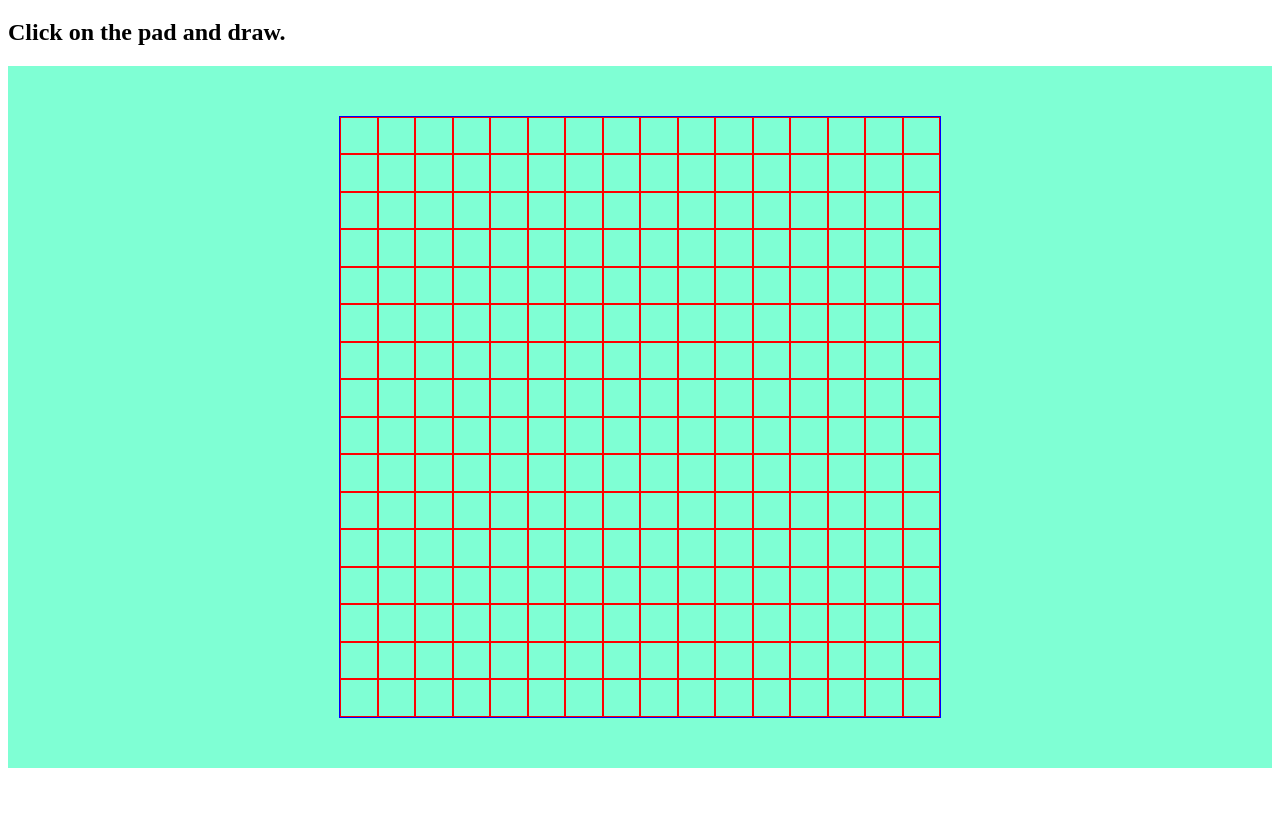
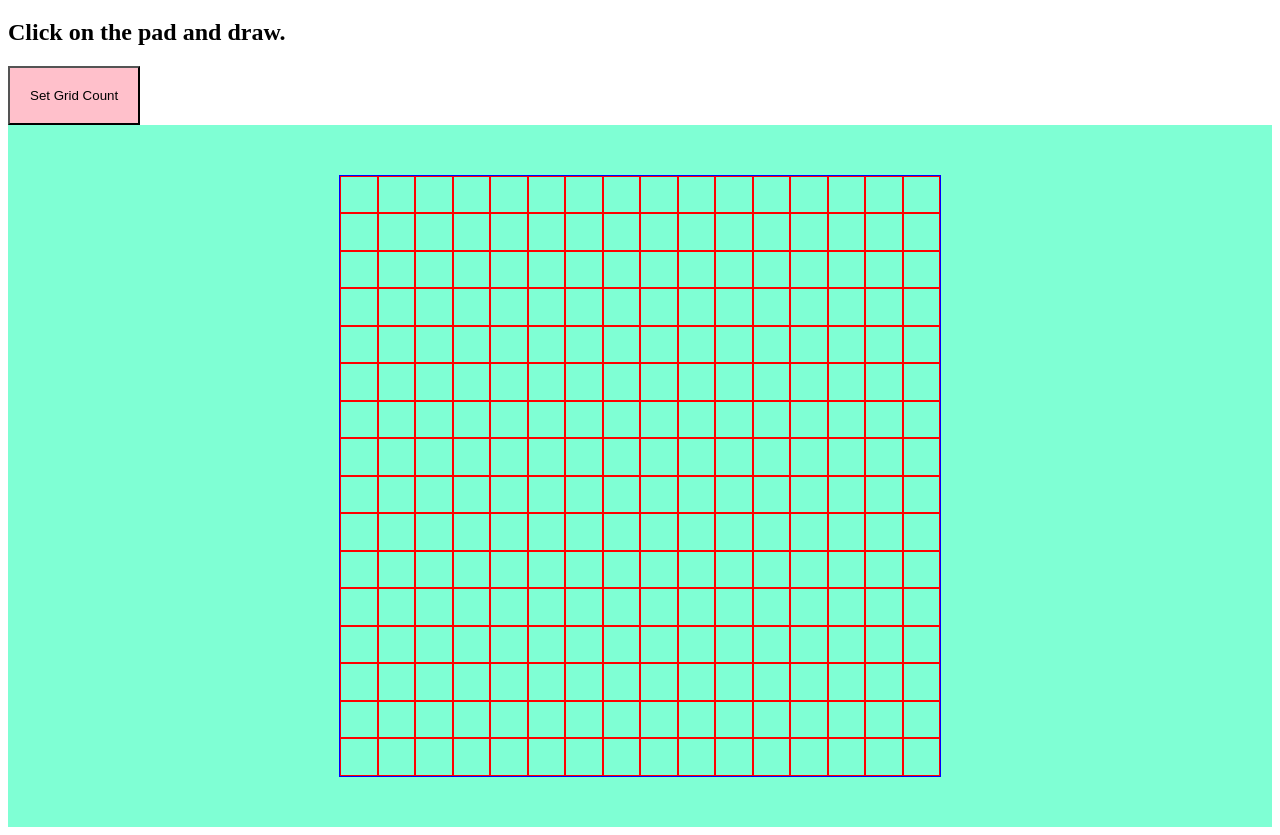
Before and after one commit to WhiteBuffalo2209/Digital-Sketchpad, a plain HTML site: page index.html in a window 1280 px wide. Shown: the part 61-896 px from the top of the page. Before the commit the page ends 837 px from the top, so only its background shows below. Drawn offline with Linux system fonts and the light colour scheme.

Commit message:
Add button with padding 20px and background-color pink

```diff
--- a/css/style.css
+++ b/css/style.css
@@ -17,3 +17,7 @@ h1{
 .content{
     border: 1px solid red;
 }
+button{
+    padding: 20px;
+    background-color: pink;
+}
--- a/index.html
+++ b/index.html
@@ -8,6 +8,7 @@
     <body>
         <h1>You have a rainbow brush!</h1>
         <h2>Click on the pad and draw.</h2>
+        <button>Set Grid Count</button>
         <div class="center">
             <div class="container"></div>
         </div>
--- a/js/script.js
+++ b/js/script.js
@@ -34,3 +34,5 @@ triggers.forEach(trigger => trigger.addEventListener('mouseenter', (e) => {
         trigger.style.backgroundColor = generateRandomColor();
     }
 }));
+
+//button grid count
```
